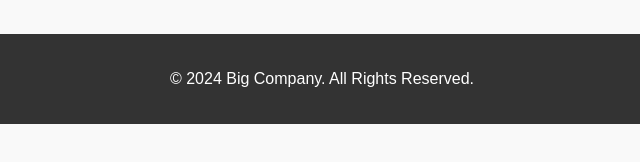
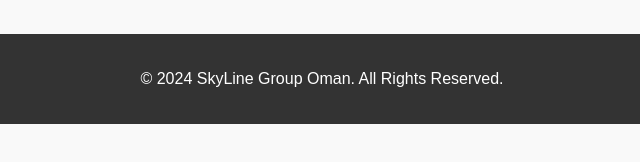
Before and after one commit to geekytamer/skyline-group, a plain HTML site: page index.html in a window 1280 px wide. Shown: the part 484-646 px from the top of the page, 318-958 px from the left. Drawn offline with Linux system fonts and the light colour scheme.

Commit message:
modify footer

```diff
--- a/index.html
+++ b/index.html
@@ -29,7 +29,7 @@
     <!-- Repeat for each company -->
   </div>
   <footer>
-    <p>© 2024 Big Company. All Rights Reserved.</p>
+    <p>© 2024 SkyLine Group Oman. All Rights Reserved.</p>
   </footer>
 </body>
 </html>
```
